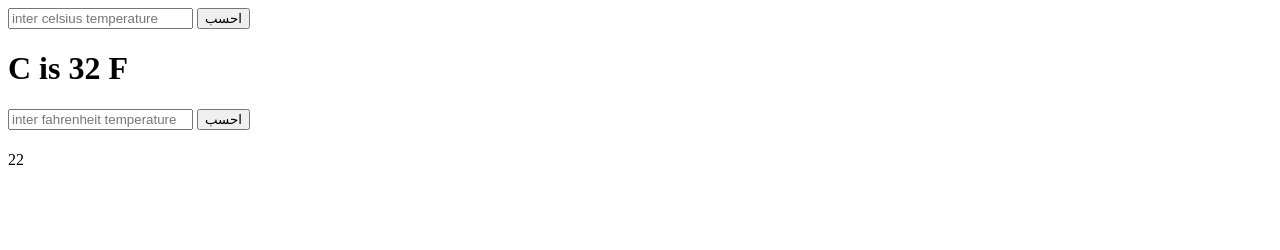
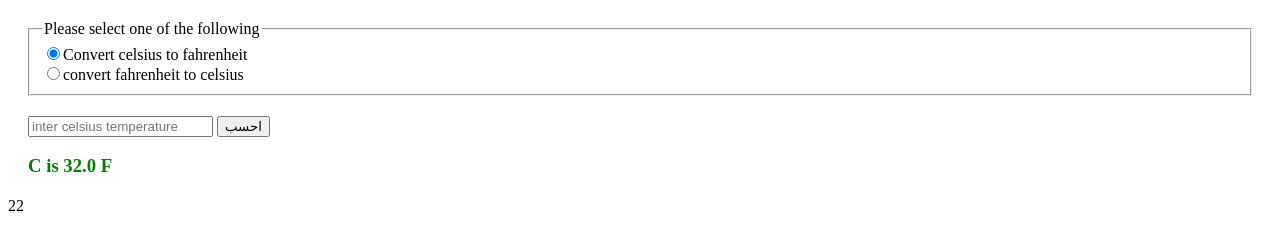
Before and after one commit to AlsolwiAisha/JSTest1, a plain HTML site: page index.html in a window 1280 px wide. Both pictures are taken after a click on the button "احسب". Drawn offline with Linux system fonts and the light colour scheme.

Commit message:
update code

```diff
--- a/JS/script.js
+++ b/JS/script.js
@@ -6,19 +6,29 @@ let z=x+y;
 console.log(z);//view in the console
 document.write(z); // view in my page
 
-//دالة حساب الفهرنهايت بدلالة الدرجة المئوية
-function F(){
-
-    let cc=document.querySelector('#Ctxt').value;
-    let ff=(cc*1.8)+32;
-    document.querySelector('#f').innerHTML= cc+ "C is "+ff +" F";
-
-//دالة حساب الدرجة المئوية بدلالة الفهرنهايت
-}function C(){
-
-    let ff=document.querySelector('#Ftxt').value;
-    let cc=(ff-32)/1.8;
-    document.querySelector('#c').innerHTML= ff+ "F is "+cc +" C";
-
+var Class= document.getElementsByClassName('action');
+function checkC(){
+       Class[1].checked=false;
 
 }
+function checkF(){
+        Class[0].checked=false;
+
+}
+function F() {
+    let v1=document.querySelector('#Ctxt').value;
+    let  v2,str1,str2;
+
+    if (Class[0].checked) {
+        v2=(v1*1.8)+32;//دالة حساب الفهرنهايت بدلالة الدرجة المئوية
+     str1=" C is ";
+     str2=" F";
+    }
+
+    else {
+        v2=(v1-32)/1.8;//دالة حساب الدرجة المئوية بدلالة الفهرنهايت
+        str1=" F is ";
+        str2=" C";
+     }
+     document.querySelector('#f').innerHTML= v1+ str1+v2.toFixed(1) +str2;
+  }
--- a/index.html
+++ b/index.html
@@ -7,15 +7,14 @@
     <title>Document</title>
 </head>
 <body>
-<input type="text" name="Ctxt" id="Ctxt" placeholder="inter celsius temperature">
+    <fieldset style ="margin: 20px;">
+        <legend>Please select one of the following</legend>
+        <input type="radio" class="action"  checked="checked" onclick="checkC()"/><label for="track">Convert celsius  to fahrenheit</label><br />
+        <input type="radio" class="action"  onclick="checkF()"/><label for="event">convert fahrenheit to celsius</label><br />
+    </fieldset>
+<div style ="margin: 20px;"><input type="text" name="Ctxt" id="Ctxt" placeholder="inter celsius temperature">
 <button type="button" id="CurrConverterBtn"onclick="F()" class="btn" >احسب</button>
-
-    <h1 id="f"></h1>
-    <input type="text" name="Ftxt" id="Ftxt" placeholder="inter fahrenheit temperature">
-
-    <button type="button" id="CurrConverterBtn"onclick="C()" class="btn" >احسب</button>
-<h1 id="c"></h1>
-
-    <script src="./JS/script.js"></script>
+  <h3 id="f" style ="color: green; "></h3>
+   </div> <script src="./JS/script.js"></script>
 </body>
 </html>
```
